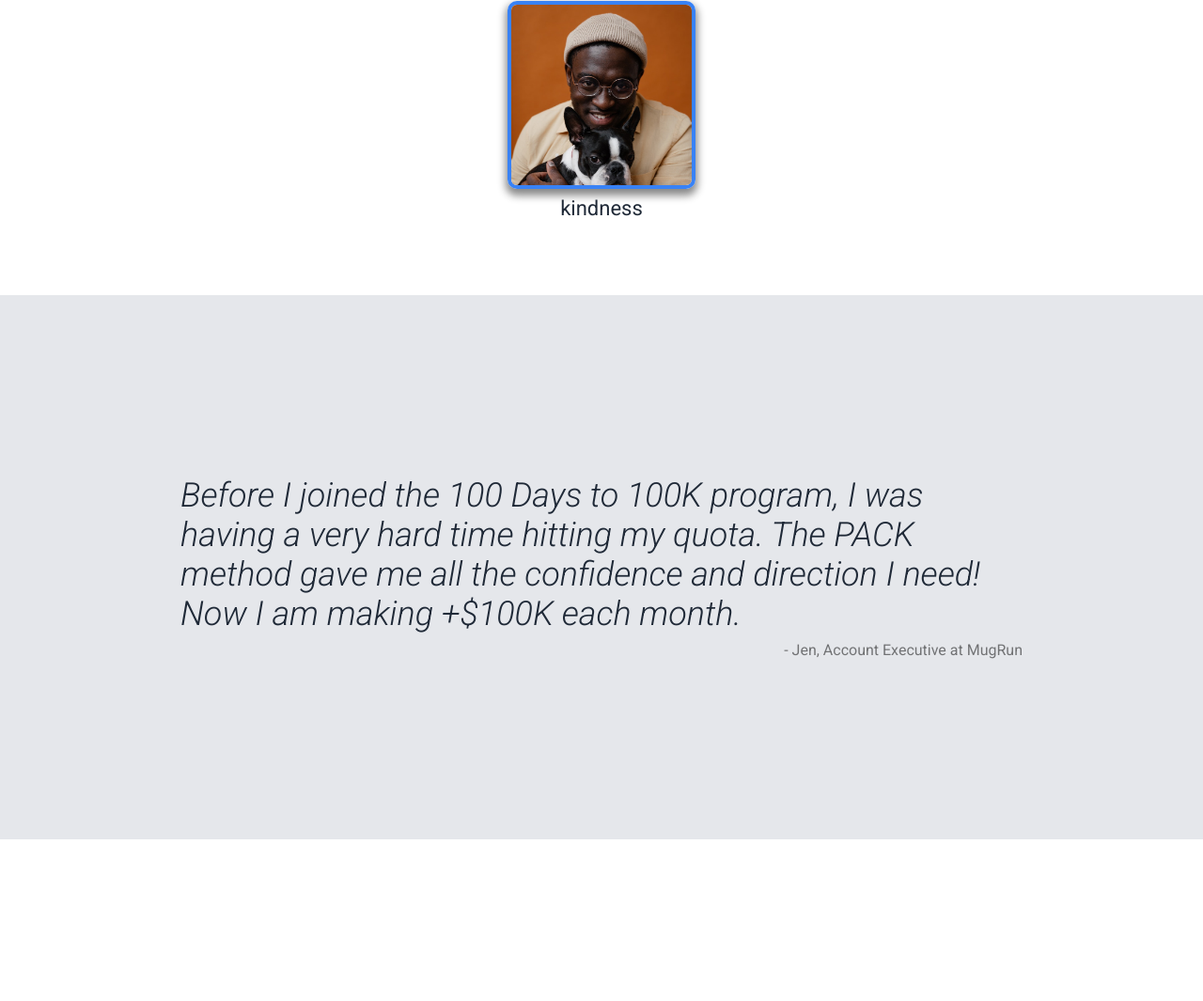
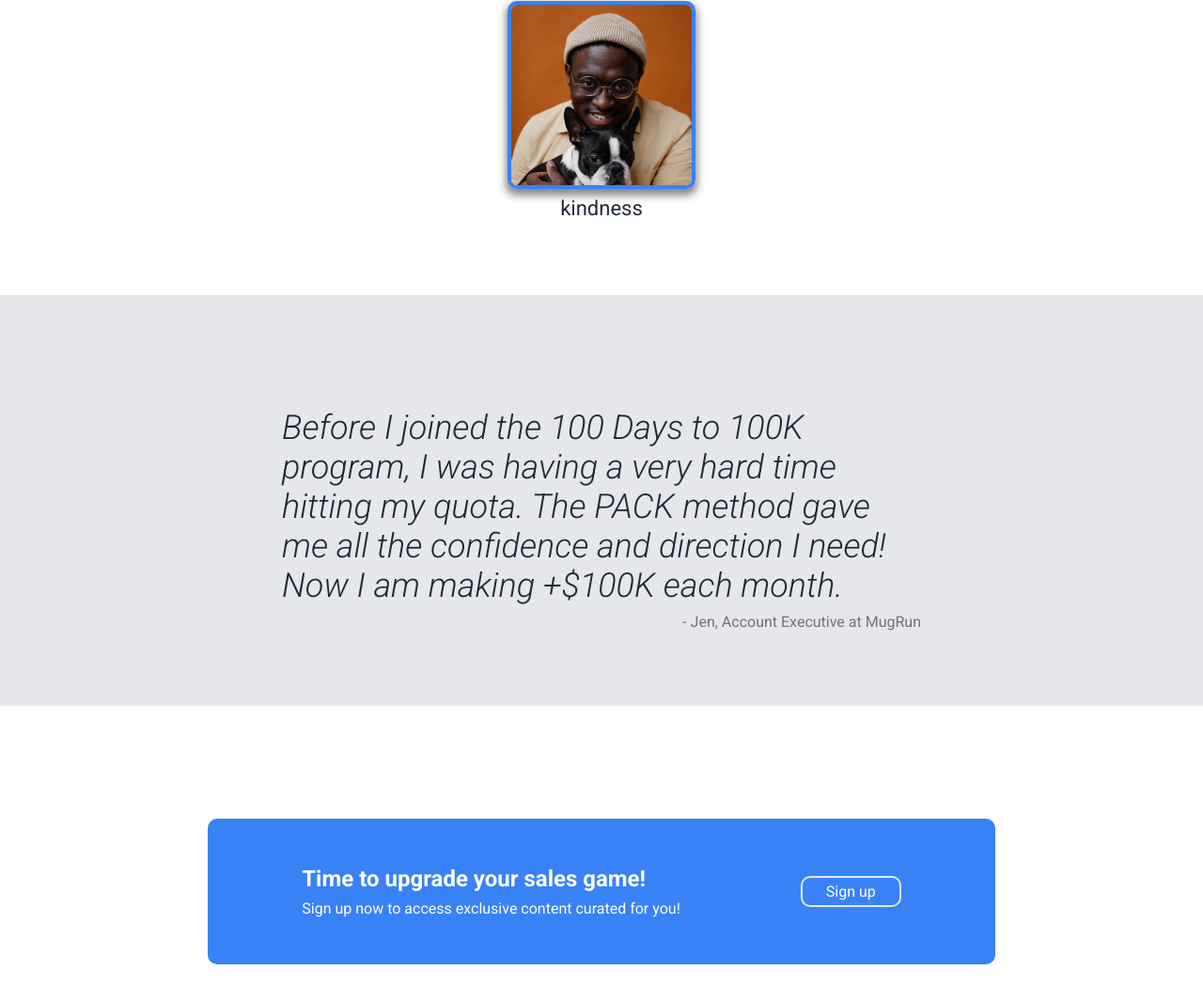
Before and after one commit to mkebiclioglu/call-coaching-landing-page, a plain HTML site: page index.html in a window 1280 px wide. Shown: the part 997-2062 px from the top of the page at 94% size. Before the commit the page ends 1890 px from the top, so only its background shows below. Drawn offline with Linux system fonts and the light colour scheme.

Commit message:
Added HTML and CSS for CTA section

```diff
--- a/index.html
+++ b/index.html
@@ -26,7 +26,7 @@
                 <div class="header__detail">
                     <h1 class="header__detail-title">Cold calling <br>made easy</h1>
                     <p class="header__detail-context">Do you have a hard time hitting your quota? Do prospects hang up on you? Do you wish you were on that boat to Presidents Club? No need to worry, the PACK method developed by professionals at 100 Days to 100K is here to save the day! Sign up to learn more.</p>
-                    <a class="header__detail-button" href="#">Sign Up</a>
+                    <a class="header__detail-button" href="#">Sign up</a>
                 </div>
                 <div class="header__img">
                     <img src="./img/sales_rep.jpg" alt="woman in black blazer sitting on chair">
@@ -69,6 +69,16 @@
             <div class="testimonials_who">- Jen, Account Executive at MugRun</div>
         </div>
 
+        <div class="cta">
+            <div class="cta__container">
+                <div class="cta__detail">
+                    <h2 class="cta__heading">Time to upgrade your sales game!</h2>
+                    <p class="cta__text">Sign up now to access exclusive content curated for you!</p>
+                </div>
+                <a href="#" class="cta__button">Sign up</a>
+            </div>
+        </div>
+
     </div>
 </body>
 </html>
--- a/style.css
+++ b/style.css
@@ -162,7 +162,7 @@ a {
     display: flex;
     flex-flow: column nowrap;
     gap: 1vh;
-    padding: 15vw;
+    padding: 15vh 300px 10vh 300px;
     background-color: #e5e7eb;
 }
 
@@ -177,3 +177,43 @@ a {
     opacity: 0.5;
     align-self: flex-end;
 }
+
+/* CALL TO ACTION */
+.cta {
+    display: flex;
+    justify-content: center;
+    align-items: center;
+    margin: 15vh 10vw;
+}
+
+.cta__container {
+    display: flex;
+    justify-content: space-between;
+    align-items: center;
+    gap: 10vw;
+    background-color: #3882f6;
+    padding: 50px 100px;
+    border-radius: 10px;
+}
+
+.cta__detail {
+    display: flex;
+    flex-direction: column;
+    gap: 1vh;
+}
+
+.cta__heading,
+.cta__text {
+    color: white;
+}
+
+
+.cta__button {
+    border: #e5e7eb solid 2px;
+    padding: 5px 25px;
+    border-radius: 10px;
+    color: white;
+    flex-shrink: 0;
+}
+
+/* FOOTER */
```
